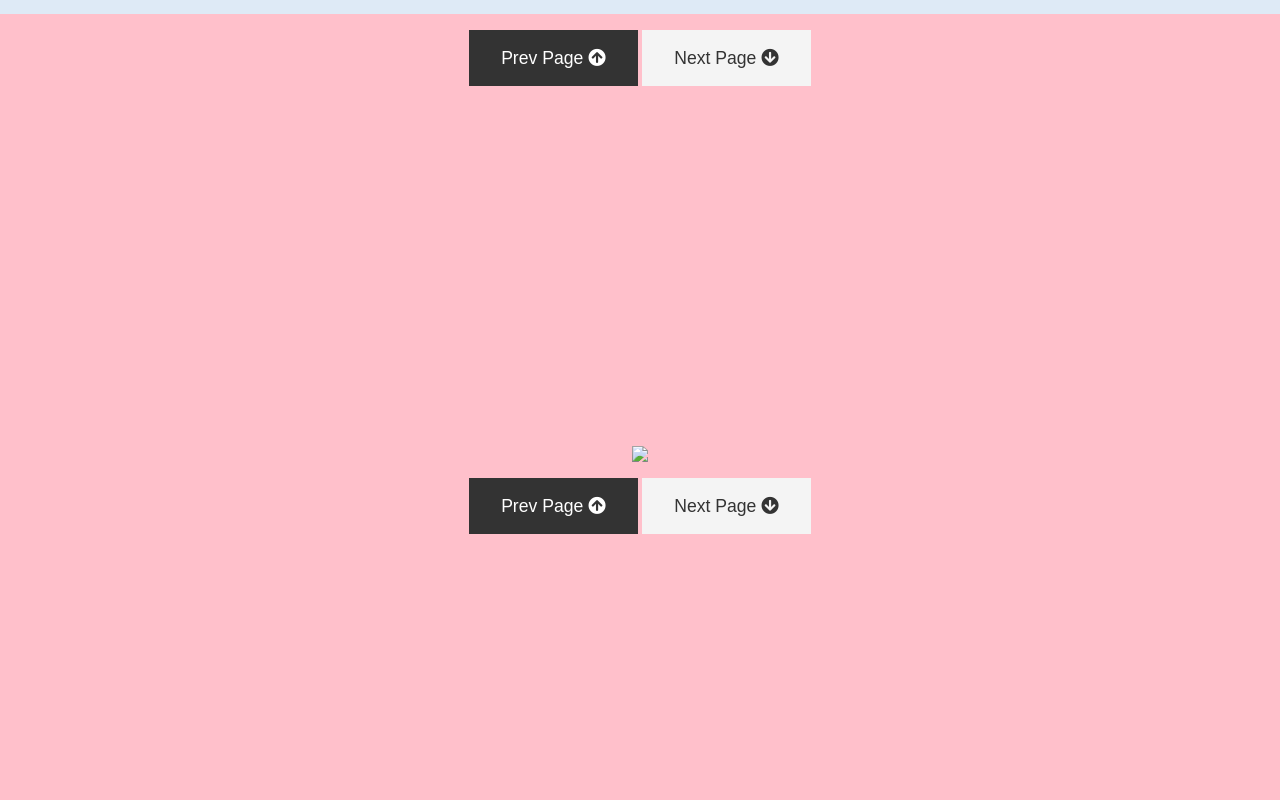
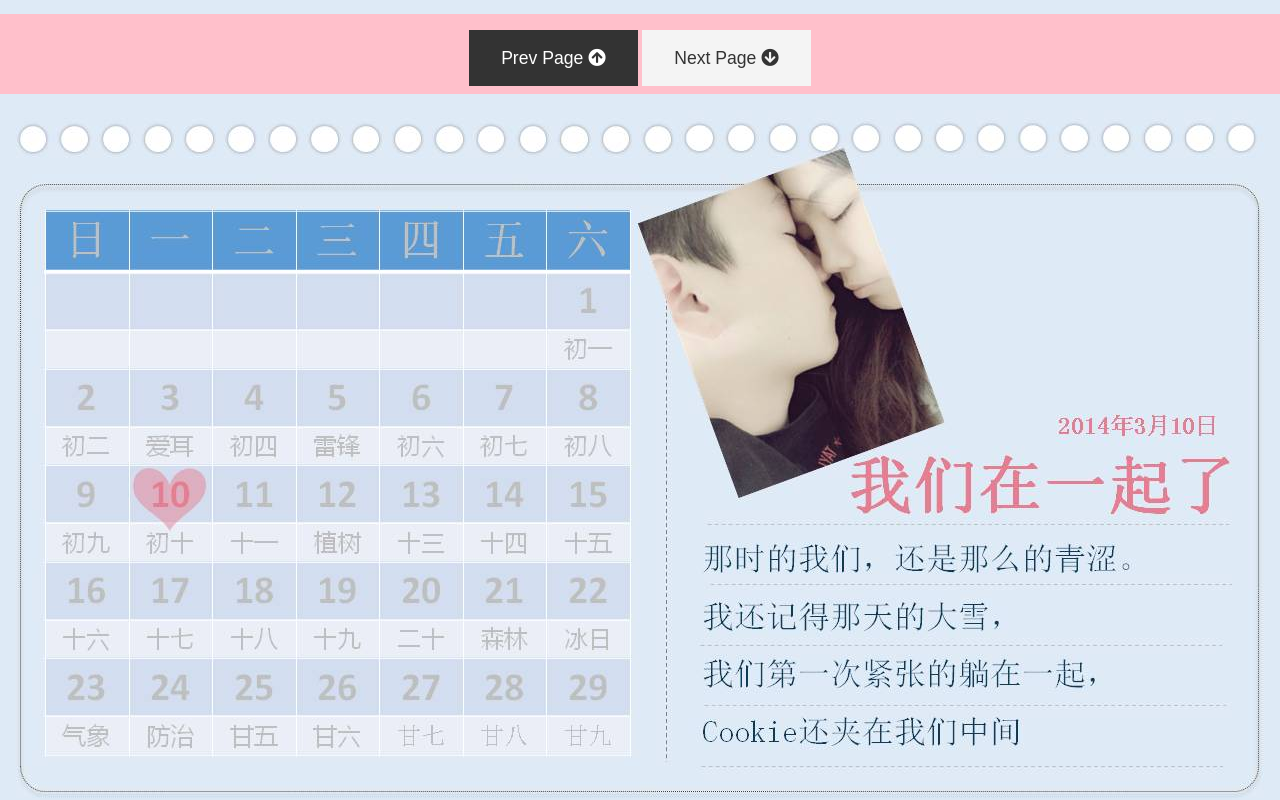
Before and after one commit to avlovestory/0425, a plain HTML site: page index.html in a window 1280 px wide. Shown: the part 3910-4710 px from the top of the page. Drawn offline with nearby package versions, Linux system fonts and the light colour scheme.

Commit message:
Update index.html

```diff
--- a/index.html
+++ b/index.html
@@ -84,7 +84,7 @@
 <!-- Page 6 -->
 <section id="page-6" class="page">
 
-    <img src="./jscss/.jpg" >
+    <img src="./jscss/5.jpg" >
 
     <div>
         <a href="#page-5" class="btn btn-dark">
```
